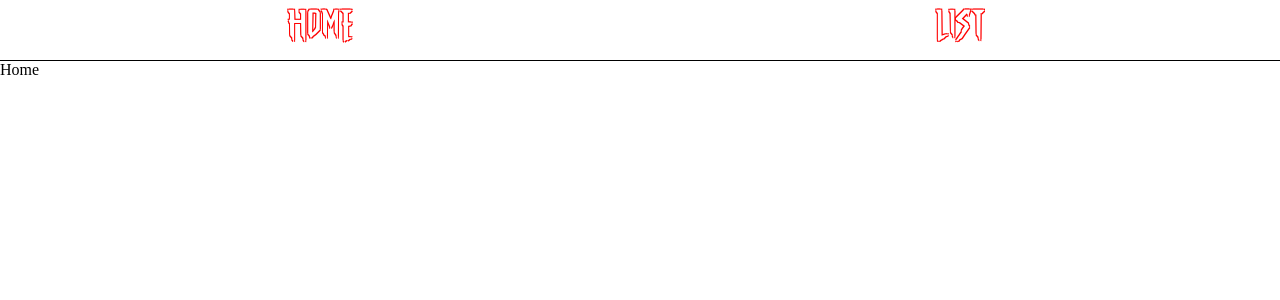
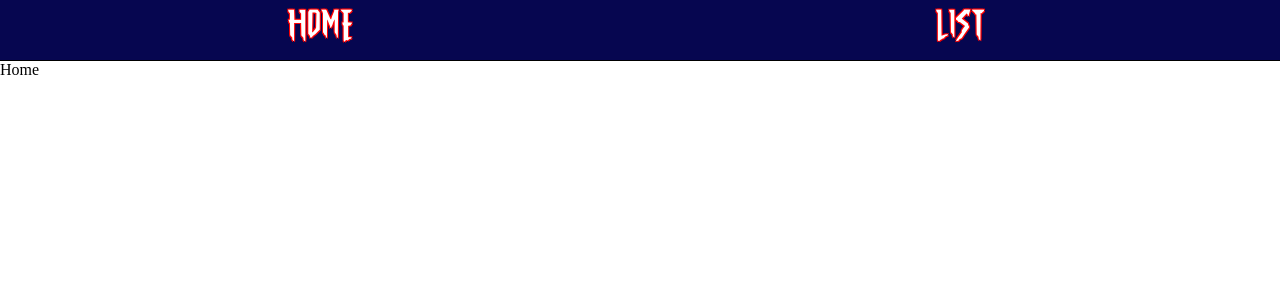
Before and after one commit to FlorentCmb/spider-verse, a React (Create React App) app: page / in a window 1280 px wide. Shown: the top 300 px of the page. Built offline with nearby package versions, Linux system fonts and the light colour scheme.

Commit message:
Add style

```diff
--- a/src/components/Header.css
+++ b/src/components/Header.css
@@ -7,6 +7,7 @@
     display: flex;
     flex-flow: row wrap;
     justify-content: space-around;
+    background: rgb(6, 6, 80);
 }
 
 .Header * {
@@ -20,6 +21,7 @@
     transition-duration: 0.5s;
     width: 50%;
     height: auto;
+    background: rgb(6, 6, 80);
 }
 
 .Header *:hover {
--- a/src/index.css
+++ b/src/index.css
@@ -1,5 +1,6 @@
 body {
   margin: 0;
+  padding: 0;
   -webkit-font-smoothing: antialiased;
   -moz-osx-font-smoothing: grayscale;
   padding: 0;
```
